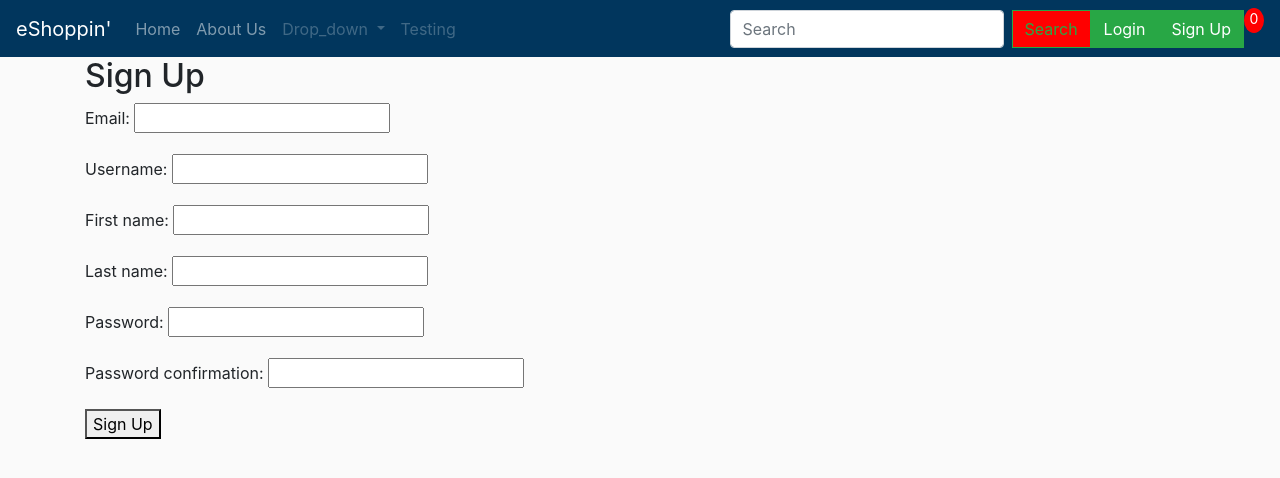
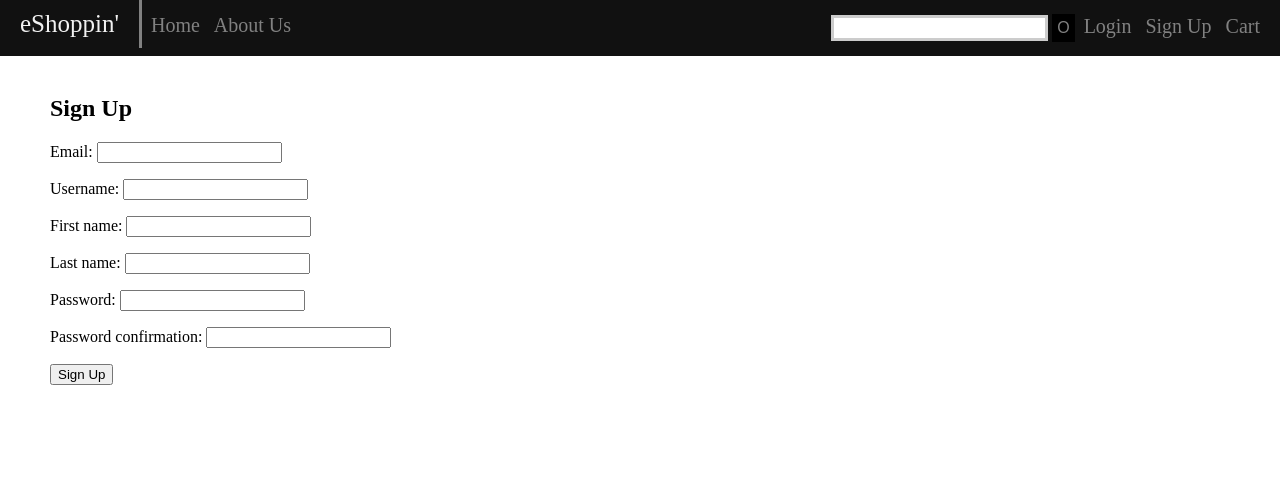
Before and after one commit to Eshop-project/RWCUMI, a Django app: page /users/signup/ in a window 1280 px wide. Shown: the top 478 px of the page. Run offline with Django 3.2, Linux system fonts and the light colour scheme; some libraries are stand-ins or nearby versions.

Commit message:
Changed base and store html, and css file for self dev

```diff
--- a/eShopping/eShop/models.py
+++ b/eShopping/eShop/models.py
@@ -12,6 +12,7 @@ class Customer(models.Model):
 class Product(models.Model):
     name = models.CharField(max_length=200, null=True)
     price = models.FloatField()
+    description = models.TextField(default='', null=True, blank=False)
     digital = models.BooleanField(default=False, null=True, blank=False)
 
     def __str__(self):
--- a/eShopping/eShop/templates/main.html
+++ b/eShopping/eShop/templates/main.html
@@ -1,13 +1,22 @@
 <!DOCTYPE html>
 
 <!-- Just an update on the page scheme as far as looks also some basic bootstrap content explained
-
+/\/\/\/\/\/\/\/\/\/\/\/\/\/\/\/\/\/\/\/\/\/\/\/\/\/\/\/\/\/\/\/\/\/\/\/\/\/\/\/\/\/\/\/\/\/\/\/\/\/\/\/\/\/\/
+-------------------------------------------------------------------------------------------------------------
+- NO LONGER IN USE - NO LONGER IN USE - NO LONGER IN USE - NO LONGER IN USE - NO LONGER IN USE - NO LONGER IN USE -
         .navbar-brand for your company, product, or project name.
         .navbar-nav for a full-height and lightweight navigation (including support for dropdowns).
         .navbar-toggler for use with our collapse plugin and other navigation toggling behaviors.
         .form-inline for any form controls and actions.
         .navbar-text for adding vertically centered strings of text.
         .collapse.navbar-collapse for grouping and hiding navbar contents by a parent breakpoint.
+\/\/\/\/\/\/\/\/\/\/\/\/\/\/\/\/\/\/\/\/\/\/\/\/\/\/\/\/\/\/\/\/\/\/\/\/\/\/\/\/\/\/\/\/\/\/\/\/\/\/\/\/\/\/\
+-------------------------------------------------------------------------------------------------------------
+
+Switching to my own css and javascript
+
+This entire html is not right, compare to the self made navbar and check what you can do to make it better.
+
 -->
 
 {% load static %}
@@ -15,68 +24,45 @@
 <html>
     <!-- Possibly adding in bootstrap stylesheets, but thinking I can make some simple shit too -->
     <head>
-        <meta charset="UTF-8">
-        <meta name="viewport" content="width=device-width, user-scalable=no, initial-scale=1.0, maximum-scale=1.0, minimum-scale=1.0">
+        <meta charset='UTF-8'>
+        <meta name='viewport' content='width=device-width, user-scalable=no, initial-scale=1.0, maximum-scale=1.0, minimum-scale=1.0'>
         <title>Mock Store App</title>
-        <link rel="stylesheet" href="https://stackpath.bootstrapcdn.com/bootstrap/4.5.2/css/bootstrap.min.css" integrity="sha384-JcKb8q3iqJ61gNV9KGb8thSsNjpSL0n8PARn9HuZOnIxN0hoP+VmmDGMN5t9UJ0Z" crossorigin="anonymous">
-
-        <link rel="stylesheet" type="text/css" href="{% static 'css/main.css'%}">
-
+        <link rel='stylesheet' type="text/css" href="{% static 'css/main.css'%}">
     </head>
     <!-- Body, but damnnear just the nav bar, don't like complicated class names -->
     <body>
 
     <div>
 
-        <nav class='navbar navbar-expand-lg navbar-dark bg-dark'>
-            <!-- Navbar brand, info on bar, add more links to keep them -->
-            <a class='navbar-brand' href="{% url 'store' %}">eShoppin'</a>
+        <div class='navbar'>
 
-            <!-- Collapse button -->
-            <button class="navbar-toggler" type="button" data-toggle="collapse" data-target="#navbarSupportedContent" aria-controls="navbarSupportedContent" aria-expanded="false" aria-label="Toggle navigation">
-                <span class="navbar-toggler-icon"></span>
-              </button>
+            <!-- Deleted collapse button, if re-introduced, it'll be before navbar-brand or after every other element -->
 
-            <div class="collapse navbar-collapse" id="navbarSupportedContent">
-                <ul class="navbar-nav mr-auto">
-                    <li class="nav-item">
-                        <a class="nav-link" href="#">Home</a>
-                    </li>
-                    <li class="nav-item">
-                        <a class="nav-link" href="#">About Us</a>
-                    </li>
-                    <li class="nav-item dropdown">
-                        <a class="nav-link dropdown-toggle disabled" href="#" id="navbarDropdown" role="button" data-toggle="dropdown" aria-haspopup="true" aria-expanded="false">
-                        Drop_down
-                        </a>
-                        <div class="dropdown-menu" aria-labelledby="navbarDropdown">
-                            <a class="dropdown-item" href="#">Action</a>
-                            <a class="dropdown-item" href="#">Another action</a>
-                            <div class="dropdown-divider"></div>
-                            <a class="dropdown-item" href="#">Something else here</a>
-                        </div>
-                    </li>
-                    <li class="nav-item">
-                        <a class="nav-link disabled" href="#">Testing</a>
-                    </li>
-                </ul>
-
-                <form class="form-inline my-2 my-lg-0">
-                    <input class="form-control mr-sm-2" type="search" placeholder="Search" aria-label="Search">
-                    <button class="btn btn-outline-success my-2 my-sm-0" id='search-button' type="submit">Search</button>
+            <span class='left-side'>
+                <!-- Navbar brand, info on bar, add more links to keep them -->
+                <a class='navbar-brand' href='{% url "store" %}'>eShoppin'</a>
+                <a href="#">Home</a>
+                <a href="#">About Us</a>
+            </span>
+<!-- For more information of form tags check: https://www.w3schools.com/tags/tag_form.asp
+For more information of input tags check: https://www.w3schools.com/tags/tag_input.asp -->
+            <span class='right-side'>
+                <form class='search'>
+                    <input type='search' placeholder=''>
+                    <!-- Could also be done with an input tag, type='submit' -->
+                    <button type='submit'>O</button>
                 </form>
 
-                <div class="form-inline my-2 my-lg-0">
-                    <a href="{% url 'login' %}?next={% url 'store' %}" class="btn btn-success">Login</a>
-                    <!--{blah blah} ?next={{request.path}} <- this code will redirect to the previous page, if changed
-                    to a specific location then it'll always redirect to said url unless previously written in. -->
-                    <a href="{% url 'signup' %}?next={% url 'store' %}" class="btn btn-success">Sign Up</a>
-                    <a href="{% url 'cart' %}"><i class="fas fa-shopping-cart"></i></a>
+                <a href="{% url 'login' %}?next={% url 'store' %}">Login</a>
+                <!--{blah blah} ?next={{request.path}} <- this code will redirect to the previous page, if changed
+                to a specific location then it'll always redirect to said url unless previously written in. -->
+                <a href="{% url 'signup' %}?next={% url 'store' %}">Sign Up</a>
+                <a href="{% url 'cart' %}">Cart</a>
                     <p id="cart-total">0</p>
-                </div>
 
-            </div>
-        </nav>
+            </span>
+
+        </div>
 
     </div>
 
@@ -88,10 +74,7 @@
             {% endblock content %}
         </div>
 
-
-        <script src="https://code.jquery.com/jquery-3.5.1.slim.min.js" integrity="sha384-DfXdz2htPH0lsSSs5nCTpuj/zy4C+OGpamoFVy38MVBnE+IbbVYUew+OrCXaRkfj" crossorigin="anonymous"></script>
-        <script src="https://cdn.jsdelivr.net/npm/popper.js@1.16.1/dist/umd/popper.min.js" integrity="sha384-9/reFTGAW83EW2RDu2S0VKaIzap3H66lZH81PoYlFhbGU+6BZp6G7niu735Sk7lN" crossorigin="anonymous"></script>
-        <script src="https://stackpath.bootstrapcdn.com/bootstrap/4.5.2/js/bootstrap.min.js" integrity="sha384-B4gt1jrGC7Jh4AgTPSdUtOBvfO8shuf57BaghqFfPlYxofvL8/KUEfYiJOMMV+rV" crossorigin="anonymous"></script>
+        <!-- Possible area to import self.js -->
 
     </body>
 
--- a/eShopping/static/css/main.css
+++ b/eShopping/static/css/main.css
@@ -1,106 +1,122 @@
-body{
-	background-color: hsl(0, 0%, 98%);
+/* These are my edits to the original, check whether you can override the bootstrap defaults
+
+Looked up some info, best wait to @override is to use id such as the one below. Thos keeps the coolness of the bootstrap css
+but allows our overweighted css[indicated by the id] to take over.
+
+After messing with boostrap defaults, it is more challenging to change around details along with keeping the javascript. I'd
+change the complete format and keep different css and html aspects and use my own javascript. Perfect opprotunity to do so and
+show off to the group. Will take some time to write out.
+
+Way to write variables in css:
+
+:root{                                      # This is the spot where all global calls can come from
+    --main-color: white;
 }
 
-h1,h2,h3,h4,h5,h6{
-	color:#090a0a(0, 0%, 30%);
+#div1 {
+  background-color: var(--main-color);      # Refernce global calls from the var() function
 }
 
-.box-element{
-	box-shadow:hsl(0, 0%, 80%) 0 0 16px;
-	background-color: #fff;
-	border-radius: 4px;
-	padding: 10px;
+*/
+
+:root{    /*GLOBAL VARIABLES*/
+  --main-background: white;
 }
 
-.thumbnail{
-	width: 100%;
-	height: 200px;
-	-webkit-box-shadow: -1px -3px 5px -2px rgba(214,214,214,1);
-    -moz-box-shadow: -1px -3px 5px -2px rgba(214,214,214,1);
-    box-shadow: -1px -3px 5px -2px rgba(214,214,214,1);
+body{
+  background-color: var(--main-background);
+
+  font-family: 'Times New Roman';
+  margin: 0;
 }
 
-.product{
-	border-radius: 0 0 4px 4px;
-	margin-top: 10px;
+.navbar{
+  overflow: hidden;
+  z-index: 1;
+  background-color: #111;
+  position: fixed;
+  top: 0;
+  width: 100%;
+  height: 7%;
+
+  transition: 0.5s;
 }
 
-.bg-dark{
-	background-color: #01365d!important;
+  .navbar span {
+    text-align: center;
   }
 
-#cart-icon{
-	width:50px;
-	display: inline-block;
-	margin-left: px;
+  .navbar .navbar-brand {
+    font-size: 25px;
+    padding: 10px 20px;
+    border-right: 3px solid #818181 ;
   }
 
-#cart-total{
-	display: block;
+  .navbar a {
+    padding: 5px 5px;
+    text-decoration: none;
+    font-size: 20px;
     text-align: center;
-	color:#fff;
-	background-color: red;
-	width: 20px;
-	height: 25px;
-	border-radius: 50%;
-	font-size: 14px;
+    color: #818181;
+    display: inline-block;
+    transition: 0.3s;
+    cursor: pointer;
+  }
+  .navbar a:hover {
+    color: #f1f1f1;
   }
 
-.col-lg-4, .col-lg-6, .col-lg-8, .col-lg-12{
-	margin-top: 10px;
+  .navbar .left-side{
+    float: left;
   }
 
-.btn{
-	border-radius: 0;
+  .navbar .right-side{
+    float: right;
+    padding: 10px 15px 0px 0px;
+  }
+  .navbar .right-side input[type=search] {
+    transition: 0.5s;
+    outline: none;
+    height: 140%;
+    box-sizing: border-box;
+    border: 3px solid #ccc;
+    font-size: 16px;
+  }
+  .navbar .right-side input[type=search]:focus {
+    border: 3px solid #555;
+  }
+  .navbar .right-side button[type=submit] {
+    background-color: black; /* Green */
+    box-sizing: border-box;
+    border: none;
+    color: #818181;
+    padding: 5px;
+    text-align: center;
+    text-decoration: none;
+    display: inline-block;
+    font-size: 16px;
+    cursor: pointer;
+    transition: 0.3s;
+  }
+  .navbar .right-side button[type=submit]:hover {
+    color: #f1f1f1;
   }
 
-.row-image{
-	width: 100px;
+  .navbar .search{
+    display: inline-block;
   }
 
-.form-field{
-	width:250px;
-	display: inline-block;
-	padding: 5px;
+.container {
+  padding: 75px 50px 0px 50px;
 }
 
-.cart-row{
-	display: flex;
-    align-items: flex-stretch;
-    padding-bottom: 10px;
-    margin-bottom: 10px;
-    border-bottom: 1px solid #ececec;
-
+  .container .row .product {
+    padding: 20px 20px 0px 0px;
+    position: relative;
+    display: inline-block;
+    width: 23%;
   }
 
-.quantity{
-	display: inline-block;
-	font-weight: 700;
-	padding-right:10px;
+/* The fix is that yes, vertical padding and margin are relative to width, but top and bottom aren't.
 
-
-}
-
-.chg-quantity{
-	width: 12px;
-	cursor: pointer;
-	display: block;
-	margin-top: 5px;
-	transition:.1s;
-}
-
-.chg-quantity:hover{
-	opacity: .6;
-}
-
-
-.hidden{
-	display: none!important;
-}
-
-/* These are my edits to the original, check whether you can override the bootstrap defaults */
-
-#search-button{
-	background-color: red;
-}
+So just place a div inside another, and in the inner div, use something like top:50% (remember position matters if it still doesn't work) */
```
Also changed, not shown: eShopping/eShop/templates/main_old.html (deleted, +0 -50 lines), eShopping/eShop/templates/store.html (+16 -9 lines), eShopping/db.sqlite3, eShopping/eShop/migrations/0002_product_description.py (added), eShopping/static/img/google.png (added). Lines whose indentation alone changed are shown as unchanged.
